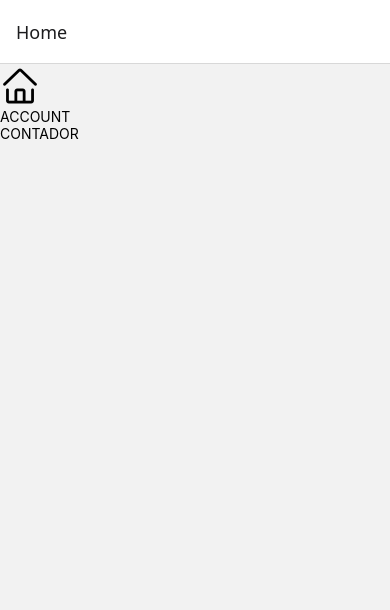
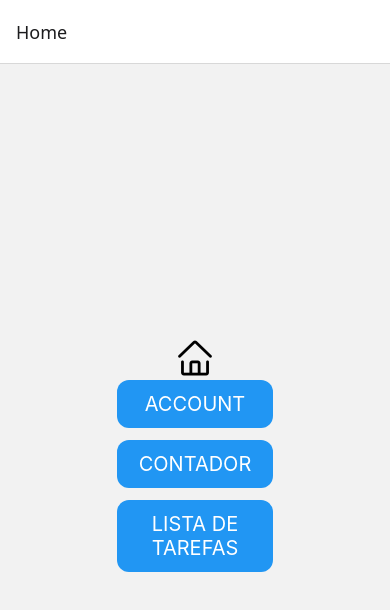
Before and after one commit to jonasdhein/crieti-2024, a React Native app: screen /Home in a window 390 px wide. Shown: the top 610 px of the page. Built offline with nearby package versions, Linux system fonts and the light colour scheme.

Commit message:
Aula 5 - Parte 1

```diff
--- a/App.tsx
+++ b/App.tsx
@@ -1,20 +1,10 @@
-import { StatusBar } from 'expo-status-bar';
-import { Contador } from './src/screens/Contador';
-import { Account } from './src/screens/Account';
-import { Home } from './src/screens/Home';
-import { createNativeStackNavigator } from '@react-navigation/native-stack';
 import { NavigationContainer } from '@react-navigation/native';
-
-const Stack = createNativeStackNavigator();
+import { StackRoutes } from './src/routes/Stack.routes';
 
 export default function App() {
   return (
     <NavigationContainer>
-      <Stack.Navigator initialRouteName="Home">
-        <Stack.Screen name="Home" component={Home} />
-        <Stack.Screen name="Contador" component={Contador} />
-        <Stack.Screen name="Account" component={Account} />
-      </Stack.Navigator>
+      <StackRoutes/>
     </NavigationContainer>
   );
 }
--- /dev/null
+++ b/src/routes/Stack.routes.tsx
@@ -0,0 +1,18 @@
+import { createNativeStackNavigator } from "@react-navigation/native-stack";
+import { Home } from "../screens/Home";
+import { Contador } from "../screens/Contador";
+import { Account } from "../screens/Account";
+import { ToDoList } from "../screens/ToDoList";
+
+const Stack = createNativeStackNavigator();
+
+export function StackRoutes() {
+  return (
+    <Stack.Navigator initialRouteName="Home">
+        <Stack.Screen name="Home" component={Home} />
+        <Stack.Screen name="ToDoList" component={ToDoList} />
+        <Stack.Screen name="Contador" component={Contador} />
+        <Stack.Screen name="Account" component={Account} />
+      </Stack.Navigator>
+  );
+}
--- a/src/screens/Account.tsx
+++ b/src/screens/Account.tsx
@@ -1,6 +1,7 @@
 import { useState } from "react"
 import { SafeAreaView, StyleSheet, Text, TouchableOpacity } from "react-native"
 import { IUser } from "../@types/user"
+import { theme } from "../themes/theme"
 
 export const Account = () => {
 
@@ -11,7 +12,7 @@ export const Account = () => {
     } as IUser)
 
     return(
-        <SafeAreaView style={styles.container}>
+        <SafeAreaView style={theme.container}>
             <Text style={styles.title}>Meus Dados:</Text>
             <Text style={styles.subtitle}>Nome: {user.name}</Text>
             <Text style={styles.subtitle}>Idade: {user.age}</Text>
@@ -25,11 +26,6 @@ export const Account = () => {
 }
 
 const styles = StyleSheet.create({
-    container: {
-        flex: 1,
-        justifyContent: 'center',
-        alignItems: 'center'
-    },
     title: {
         fontSize: 30
     },
--- a/src/screens/Contador.tsx
+++ b/src/screens/Contador.tsx
@@ -1,10 +1,11 @@
 import { useNavigation } from "@react-navigation/native";
 import { useState } from "react"
 import { SafeAreaView, StyleSheet, Text, TouchableOpacity } from "react-native"
+import { colors } from "../themes/theme";
 
 export const Contador = () => {
 
-    const navigation = useNavigation(); //cria a variável que permite a navegação
+    const navigation = useNavigation<NavigationProps>(); //cria a variável que permite a navegação
 
     const [count, setCount] = useState<number>(0);
 
@@ -28,7 +29,7 @@ export const Contador = () => {
 const styles = StyleSheet.create({
     container: {
         flex: 1,
-        backgroundColor: '#fff',
+        backgroundColor: colors.background,
         alignItems: 'center',
         justifyContent: 'center',
     }
--- a/src/screens/Home.tsx
+++ b/src/screens/Home.tsx
@@ -1,22 +1,34 @@
-import { SafeAreaView, Text, TouchableOpacity } from 'react-native';
+import { SafeAreaView, Text, TouchableOpacity, View } from 'react-native';
 import { Icon } from '../components/Icon';
 import { useNavigation } from '@react-navigation/native';
+import { NavigationProps } from '../@types/navigation';
+import { theme } from '../themes/theme';
 
-export function Home() {
+export const Home = () => {
 
-    const navigation = useNavigation();
+  const navigation = useNavigation<NavigationProps>();
 
   return (
-    <SafeAreaView>
-        <Icon name='home' />
+    <SafeAreaView style={theme.container}>
+      <Icon name='home' />
 
-        <TouchableOpacity onPress={() => navigation.navigate('Account')}>
-            <Text>ACCOUNT</Text>
-        </TouchableOpacity>
+      <TouchableOpacity
+        style={[theme.button, theme.marginBottom]}
+        onPress={() => navigation.navigate('Account')}>
+        <Text style={theme.textButton}>ACCOUNT</Text>
+      </TouchableOpacity>
 
-        <TouchableOpacity>
-            <Text>CONTADOR</Text>
-        </TouchableOpacity>
+      <TouchableOpacity
+        style={[theme.button, theme.marginBottom]}>
+        <Text style={theme.textButton}>CONTADOR</Text>
+      </TouchableOpacity>
+
+      <TouchableOpacity
+        onPress={() => navigation.navigate('ToDoList')}
+        style={theme.button}>
+        <Text style={theme.textButton}>LISTA DE TAREFAS</Text>
+      </TouchableOpacity>
+
     </SafeAreaView>
   );
 }
--- /dev/null
+++ b/src/screens/ToDoList.tsx
@@ -0,0 +1,9 @@
+import { SafeAreaView, Text } from "react-native"
+
+export const ToDoList = () => {
+    return(
+        <SafeAreaView>
+            <Text>TO DO LIST!!!</Text>
+        </SafeAreaView>
+    )
+}
--- /dev/null
+++ b/src/themes/theme.ts
@@ -0,0 +1,30 @@
+import { StyleSheet } from "react-native";
+
+export const colors = {
+    background: '#CFD8DC',
+    blue: '#2196F3',
+    orange: '#FF9800',
+    white: '#FFFFFF'
+};
+
+export const theme = StyleSheet.create({
+    container: {
+        flex: 1,
+        justifyContent: 'center',
+        alignItems: 'center'
+    },
+    button: {
+        backgroundColor: colors.blue,
+        padding: 12,
+        borderRadius: 12,
+        width: '40%'
+    },
+    textButton: {
+        fontSize: 20,
+        color: colors.white,
+        textAlign: 'center'
+    },
+    marginBottom: {
+        marginBottom: 12
+    }
+});
```
Also changed, not shown: src/@types/navigation.d.ts (added, +7 -0 lines).
